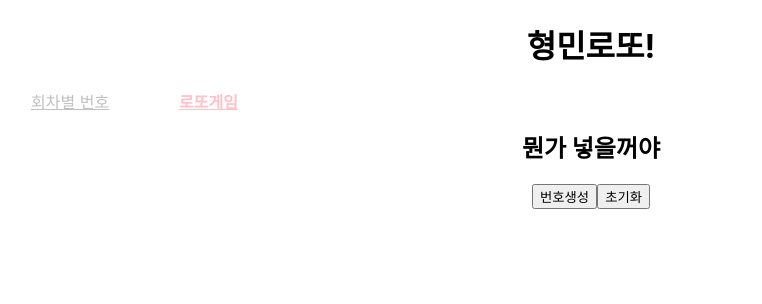
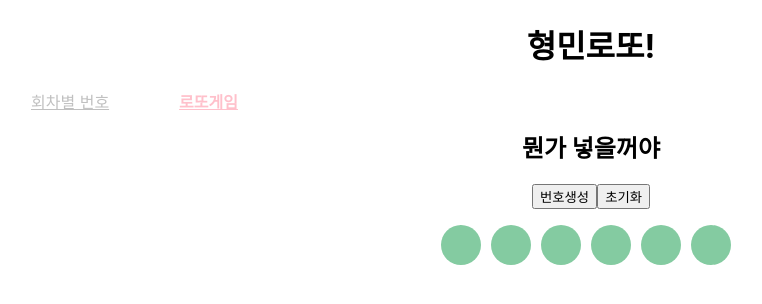
Before and after one commit to jehyungmin/react-lotto-application, a React (Create React App) app: page /about in a window 1280 px wide. Both pictures are taken after a click on the button "초기화". Shown: the top 304 px of the page, without its empty margins (49-811 px from the left). Built offline with nearby package versions, Linux system fonts and the light colour scheme.

Commit message:
임의 로또 숫자생성 완성

```diff
--- /dev/null
+++ b/src/Components/CreateLottoBall/CreateLottoBall.css
@@ -0,0 +1,30 @@
+.lottoNum{
+    display: inline;
+    margin-right: 10px;
+    display: inline-block;
+    width: 40px;
+    height: 40px;
+    border-radius: 50%;
+    color: #FFF;
+    text-align: center;
+    font-weight: bold;
+    line-height: 43px;
+    margin-right: 10px;
+
+}
+
+.num-1-10 {
+    background-color: #F4C559;
+}
+.num-11-20 {
+    background-color: #97C5E4;
+}
+.num-21-30 {
+    background-color: #E49284;
+}
+.num-31-40 {
+    background-color: #A5A3DA;
+}
+.num-41-45 {
+    background-color: #84CBA1;
+}
--- /dev/null
+++ b/src/Components/CreateLottoBall/CreateLottoBall.js
@@ -0,0 +1,29 @@
+import React from 'react';
+import './CreateLottoBall.css';
+
+const CreateLottoBall = ({cNumber}) => {
+
+    let styleName = 'lottoNum'
+    for (var i = 0; i < 6; i++) {
+        console.log('afterStr', cNumber);
+        if (cNumber > 1 && cNumber <= 10) {
+            styleName = 'lottoNum num-1-10'
+        } else if (cNumber > 10 && cNumber <= 20) {
+            styleName = 'lottoNum num-11-20'
+        } else if (cNumber > 20 && cNumber <= 30) {
+            styleName = 'lottoNum num-21-30'
+        } else if (cNumber > 30 && cNumber <= 40) {
+            styleName = 'lottoNum num-31-40'
+        } else {
+            styleName = 'lottoNum num-41-45'
+        }
+    }
+
+    return (
+        <div>
+            <p className={styleName}>{cNumber}</p>
+        </div>
+    );
+};
+
+export default CreateLottoBall;
--- /dev/null
+++ b/src/Components/CreateLottoBall/index.js
@@ -0,0 +1 @@
+export { default as CreateLottoBall } from './CreateLottoBall';
--- a/src/Components/Createball/Createball.css
+++ b/src/Components/Createball/Createball.css
@@ -1,32 +1,6 @@
-.lottoNum{
-    display: inline;
-    margin-right: 10px;
-    display: inline-block;
-    width: 40px;
-    height: 40px;
-    border-radius: 50%;
-    /* color: #FFF; */
-    color: black;
-    text-align: center;
-    font-weight: bold;
-    line-height: 43px;
-    margin-right: 10px;
-
+.createBall{
+    width:100%;
+    display: flex;
+    justify-content: center;
 
 }
-
-.num-1-10 {
-    background-color: #F4C559;
-}
-.num-11-20 {
-    background-color: #97C5E4;
-}
-.num-21-30 {
-    background-color: #E49284;
-}
-.num-31-40 {
-    background-color: #A5A3DA;
-}
-.num-41-45 {
-    background-color: #84CBA1;
-}
--- a/src/Components/Createball/Createball.js
+++ b/src/Components/Createball/Createball.js
@@ -1,5 +1,6 @@
 import React, { Component } from 'react';
 import './Createball.css';
+import { CreateLottoBall } from '../CreateLottoBall';
 
 class Createball extends Component {
 
@@ -9,30 +10,36 @@ class Createball extends Component {
         const afterStr = beforeStr.split(',');
         console.log("afterStr", afterStr)
 
-        let styleName = 'lottoNum'
-        for(var i = 0; i < afterStr.length; i++){
-            console.log('afterStr' ,afterStr[i]);
-                if (afterStr[i] > 1 && afterStr[i] <= 10){
-                    styleName = 'lottoNum num-1-10'
-                } else if (afterStr[i] > 10 && afterStr[i] <= 20) {
-                    styleName = 'lottoNum num-11-20'
-                } else if (afterStr[i] > 20 && afterStr[i] <= 30) {
-                    styleName = 'lottoNum num-21-30'
-                } else if (afterStr[i] > 30 && afterStr[i] <= 40) {
-                    styleName = 'lottoNum num-31-40'
-                } else {
-                    styleName = 'lottoNum num-41-45'
-                }
-        }
+        // let styleName = 'lottoNum'
+        // for(var i = 0; i < afterStr.length; i++){
+        //     console.log('afterStr' ,afterStr[i]);
+        //         if (afterStr[i] > 1 && afterStr[i] <= 10){
+        //             styleName = 'lottoNum num-1-10'
+        //         } else if (afterStr[i] > 10 && afterStr[i] <= 20) {
+        //             styleName = 'lottoNum num-11-20'
+        //         } else if (afterStr[i] > 20 && afterStr[i] <= 30) {
+        //             styleName = 'lottoNum num-21-30'
+        //         } else if (afterStr[i] > 30 && afterStr[i] <= 40) {
+        //             styleName = 'lottoNum num-31-40'
+        //         } else {
+        //             styleName = 'lottoNum num-41-45'
+        //         }
+        // }
 
         return (
-            <div>
-                <div className={styleName} >{afterStr[0]}</div>
+            <div className="createBall">
+                {/* <div className={styleName} >{afterStr[0]}</div>
                 <div className={styleName} >{afterStr[1]}</div>
                 <div className={styleName} >{afterStr[2]}</div>
                 <div className={styleName} >{afterStr[3]}</div>
                 <div className={styleName} >{afterStr[4]}</div>
-                <div className={styleName} >{afterStr[5]}</div>
+                <div className={styleName} >{afterStr[5]}</div> */}
+                <CreateLottoBall cNumber={afterStr[0]} />
+                <CreateLottoBall cNumber={afterStr[1]} />
+                <CreateLottoBall cNumber={afterStr[2]} />
+                <CreateLottoBall cNumber={afterStr[3]} />
+                <CreateLottoBall cNumber={afterStr[4]} />
+                <CreateLottoBall cNumber={afterStr[5]} />
             </div>
 
         );
--- a/src/Components/CreateballGroup/CreateballGroup.js
+++ b/src/Components/CreateballGroup/CreateballGroup.js
@@ -10,7 +10,7 @@ const CreateballGroup = () => {
             <div className={styleName} >{afterStr[3]}</div>
             <div className={styleName} >{afterStr[4]}</div>
             <div className={styleName} >{afterStr[5]}</div> */}
-            <Createball cNumber={}></Createball>
+            {/* <Createball cNumber={}></Createball> */}
         </div>
     );
 };
--- a/src/Components/CreateballList/CreateballList.js
+++ b/src/Components/CreateballList/CreateballList.js
@@ -8,16 +8,15 @@ class CreateballList extends Component {
     }
     render() {
         const { data } = this.props;
-        console.log('ballList: ', data);
-        // const list = data.map(
-
-        //     info => (<Createball info={info} key={info.id} />)
-        // )
-        // console.log('ballList-list ; ', list)
+        //console.log('ballList: ', data);
+        const list = data.map(
+            info => (<Createball info={info} key={info.id} />)
+        )
+        console.log('ballList-list ; ', list)
         //console.log('data ; ', data[0])
 
-        const beforStr = data;
-        // const afterStr = beforStr.split(',');
+        //const beforStr = data;
+        //const afterStr = beforStr.split(',');
         // const afterStr = beforStr.split(',');
 
         // console.log('CreateballList-afterStr : ', afterStr);
@@ -25,8 +24,7 @@ class CreateballList extends Component {
 
         return (
             <div>
-                {/* {list} */}
-
+                {list}
             </div>
         );
     }
```
Also changed, not shown: package.json (+6 -1 lines), 2 other files (tests, documents, lock files or other folders).
